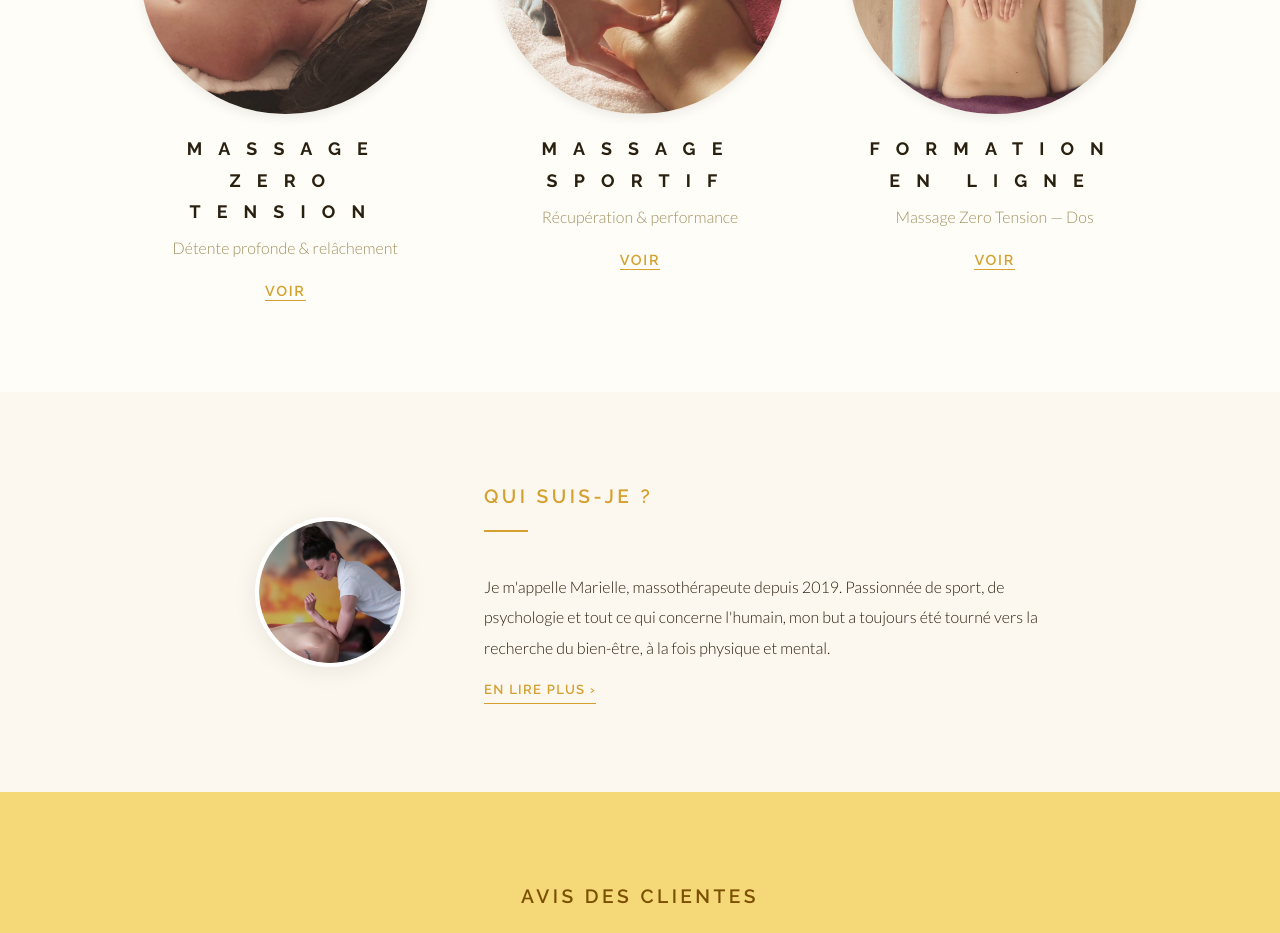
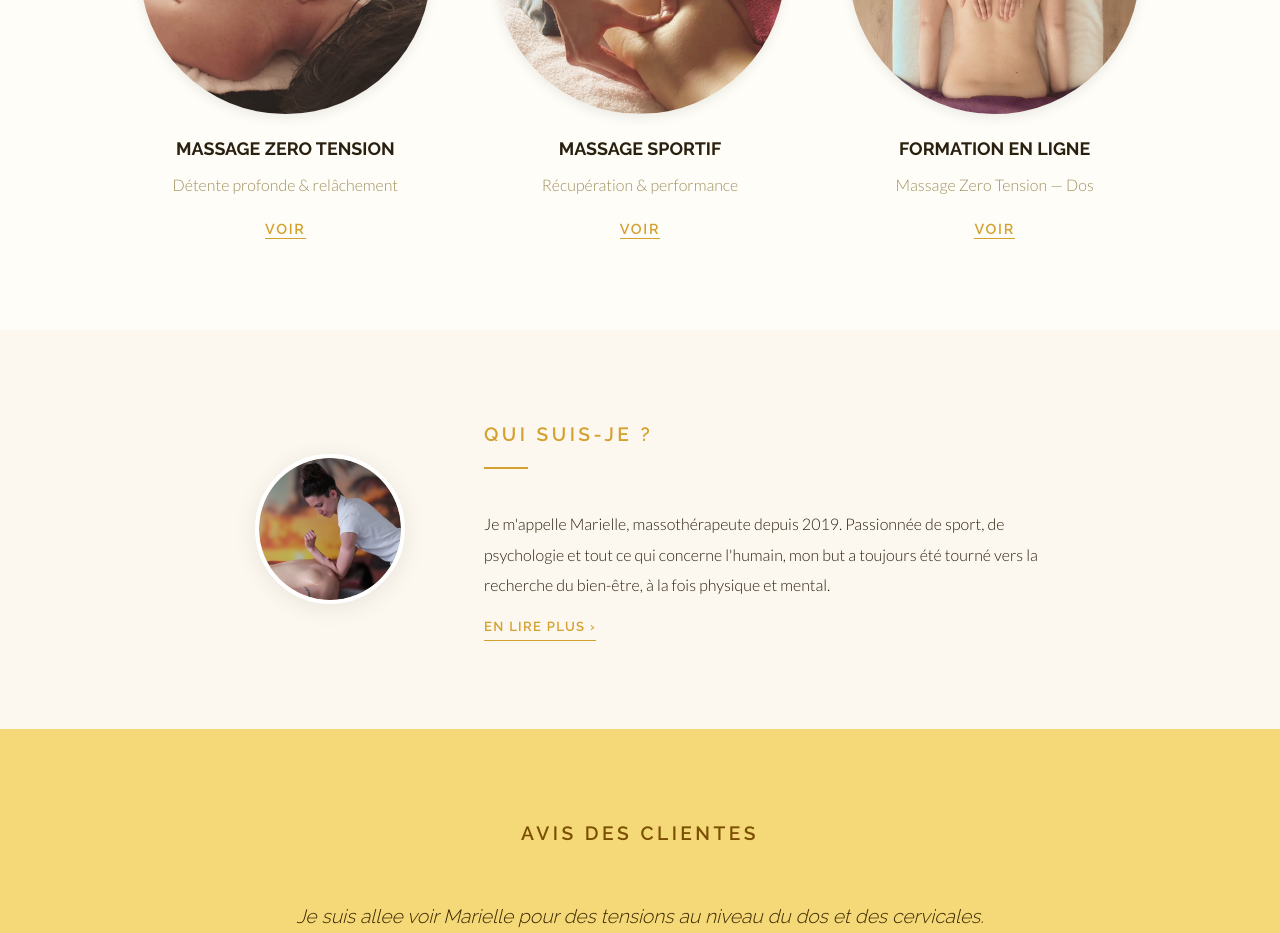
Before and after one commit to espacemb/espacemb, a plain HTML site: page index.html in a window 1280 px wide. Shown: the part 1220-2153 px from the top of the page. Drawn offline with Linux system fonts and the light colour scheme.

Commit message:
index.html

```diff
--- a/index.html
+++ b/index.html
@@ -108,7 +108,7 @@ nav{position:fixed;top:0;left:0;right:0;z-index:200;background:rgba(255,253,248,
 .sph img{width:100%;height:100%;object-fit:cover}
 .sc:hover .sph{transform:translateY(-5px);box-shadow:0 8px 20px rgba(212,160,48,0.25)}
 .sc:hover .sph img{transform:scale(1.05)}
-.sn{font-family:var(--serif);font-size:1.12rem;font-weight:700;letter-spacing:.9em;text-transform:uppercase;color:var(--text);margin-bottom:.4rem}
+.sn{font-family:var(--serif);font-size:1.12rem;font-weight:700;letter-spacing:.0.9em;text-transform:uppercase;color:var(--text);margin-bottom:.4rem}
 .ss{font-size:1rem;color:var(--muted);margin-bottom:.9rem}
 .sl{font-family:var(--serif);font-size:.9rem;font-weight:600;letter-spacing:.12em;text-transform:uppercase;color:var(--accent);border-bottom:1px solid var(--accent);padding-bottom:1px}
 
```
